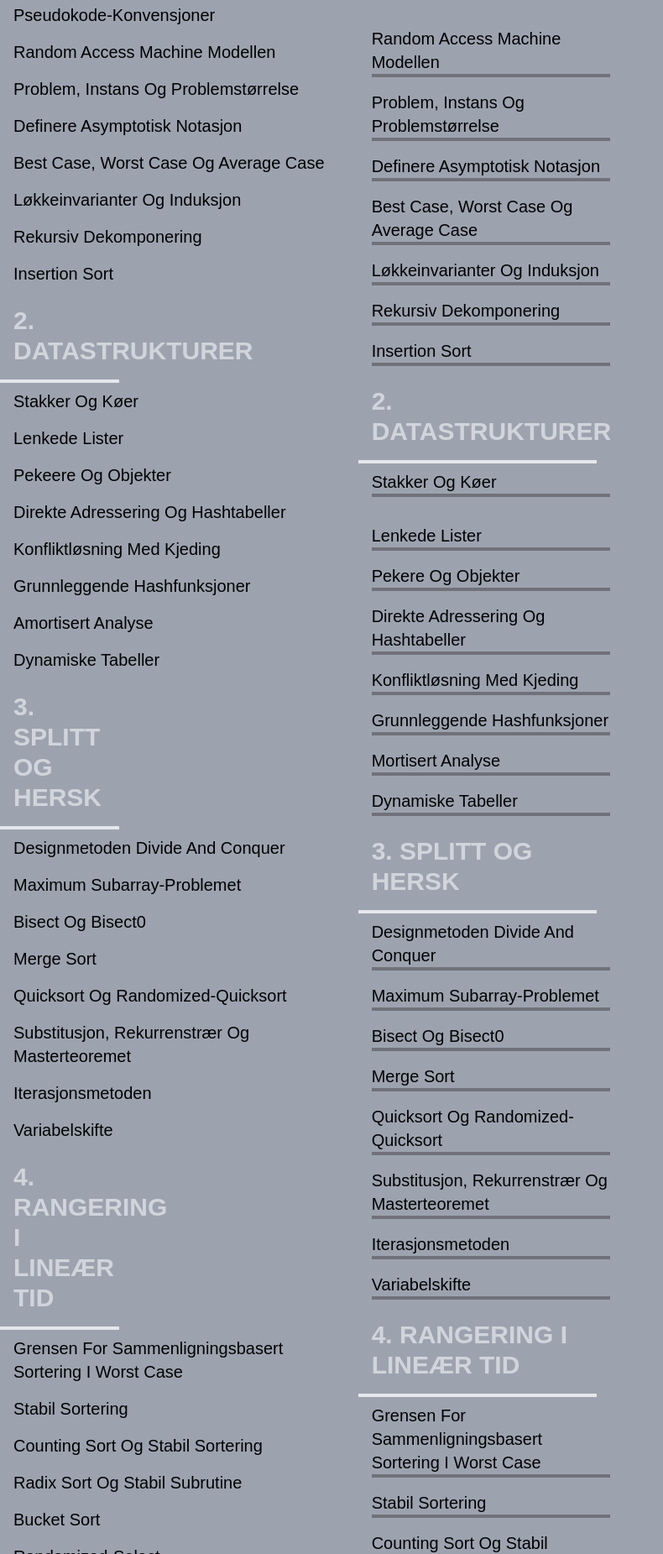
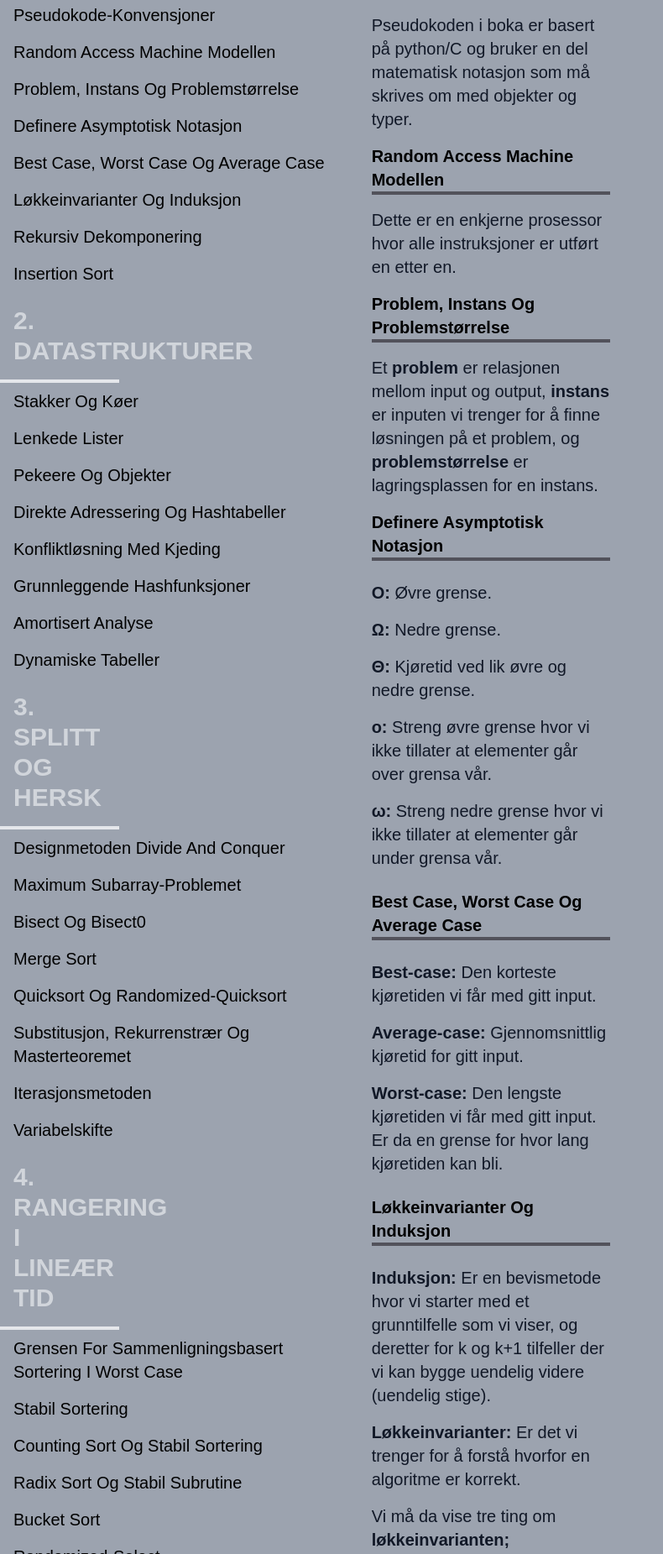
Before and after one commit to JorgenJohansen/Algdat-wiki, a website: page index.html in a window 1280 px wide. Shown: the part 264-2115 px from the top of the page at 84% size, without its empty margins (0-790 px from the left). Drawn offline with Linux system fonts and the light colour scheme; a web font is replaced by a local one.

Commit message:
Added all content to first chapter

```diff
--- a/index.html
+++ b/index.html
@@ -182,15 +182,63 @@
             <!-- Problemer og algoritmer -->
             <div class="flex flex-col">
               <h2 class="content-title">1. Problemer og algoritmer</h2>
+
               <h3 class="content-subtitle">Pseudokode-konvensjoner</h3>
-              <p class="content-paragraph"></p>
+              <p class="content-paragraph">
+                Pseudokoden i boka er basert på python/C og bruker en del matematisk notasjon som må skrives om med objekter og typer.
+              </p>
+
               <h3 class="content-subtitle">Random access machine modellen</h3>
-              <h3 class="content-subtitle">Problem, instans og problemstørrelse</a>
+              <p class="content-paragraph">
+                Dette er en enkjerne prosessor hvor alle instruksjoner er utført en etter en.
+              </p>
+              <h3 class="content-subtitle">Problem, instans og problemstørrelse</h3>
+                <p class="content-paragraph">
+                  Et <span>problem</span> er relasjonen mellom input og output, <span>instans</span> er inputen vi trenger for å finne løsningen på et problem, og <span>problemstørrelse</span> er lagringsplassen for en instans.
+
+                </p>
               <h3 class="content-subtitle">Definere asymptotisk notasjon</h3>
-              <h3 class="content-subtitle">Best case, Worst case og Average case</a>
+
+                <ul class="flex flex-col content-paragraph">
+                  <li><span>O:</span> Øvre grense.</li>
+                  <li><span>Ω:</span> Nedre grense.</li>
+                  <li><span>Θ:</span> Kjøretid ved lik øvre og nedre grense.</li>
+                  <li><span>o:</span> Streng øvre grense hvor vi ikke tillater at elementer går over grensa vår.</li>
+                  <li><span>ω:</span> Streng nedre grense hvor vi ikke tillater at elementer går under grensa vår.</li>
+                </ul>
+
+              <h3 class="content-subtitle">Best case, Worst case og Average case</h3>
+              <ul class="flex flex-col content-paragraph">
+                <li><span>Best-case:</span> Den korteste kjøretiden vi får med gitt input.</li>
+                <li><span>Average-case:</span> Gjennomsnittlig kjøretid for gitt input.</li>
+                <li><span>Worst-case: </span>Den lengste kjøretiden vi får med gitt input. Er da en grense for hvor lang kjøretiden kan bli.</li>
+              </ul>
+
+
               <h3 class="content-subtitle">Løkkeinvarianter og Induksjon</h3>
+              <ul class="flex flex-col content-paragraph">
+                 <li><span>Induksjon:</span> Er en bevismetode hvor vi starter med et grunntilfelle som vi viser, og deretter for k og k+1 tilfeller der vi kan bygge uendelig videre (uendelig stige). </li>
+                 <li><span>Løkkeinvarianter:</span> Er det vi trenger for å forstå hvorfor en algoritme er korrekt. </li>
+                 <li>Vi må da vise tre ting om <span>løkkeinvarianten;</span></li>
+                 <ul class="flex flex-col content-paragraph">
+                  <li><span>Initialisering:</span> Den er sann før den første iterasjonen av løkken.</li>
+                  <li><span>Vedlikehold:</span> Den er sann før iterasjonen av løkken og er sann før neste iterasjonen.</li>
+                  <li><span>Terminering:</span> Når løkken terminerers, vil invarianten gi oss en verdifull egenskap som viser at algoritmen er korrekt.</li>
+                 </ul>
+              </ul>
+
               <h3 class="content-subtitle">Rekursiv Dekomponering</h3>
-              <h3 class="content-subtitle">Insertion sort</a>
+              <ul class="content-paragraph">
+                <li><span>Rekursiv dekomponering:</span> Vi deler opp problemet i mindre problemer og løser de rekursivt.</li>
+                <li><span>Induksjon over delinstanser:</span> Gir oss mulighet til å løse rekursiv dekomponering ved å finne delsvar til løsningen vår.</li>
+              </ul>
+              <h3 class="content-subtitle">Insertion sort</h3>
+                <ul class="flex flex-col content-paragraph">
+                  <li>Vi starter med å ta ut det minste tallet og deretter sortere resten rekursivt og til slutt sette inn det det minste tallet til en sortert sekvens.<li>
+                  <li><span>I beste tilfelle</span> har denne algoritmen <span>Θ(n)</span> i kjøretid dersom listen er allerede sortert.</li>
+                  <li><span>I verste tilfelle</span> har vi <span>Θ(n^2)</span>  på grunn av n * n-1 elementer sortert.</li>
+                </ul>
+
             </div>
             <!-- Datastrukturer -->
             <div class="flex flex-col">
@@ -198,12 +246,12 @@
               <h3 class="content-subtitle">Stakker og Køer</h3>
               <p class="content-paragraph"></p>
               <h3 class="content-subtitle">Lenkede Lister</h3>
-              <h3 class="content-subtitle">Pekere og Objekter</a>
+              <h3 class="content-subtitle">Pekere og Objekter</h3>
               <h3 class="content-subtitle">Direkte Adressering og Hashtabeller</h3>
-              <h3 class="content-subtitle">Konfliktløsning med Kjeding</a>
+              <h3 class="content-subtitle">Konfliktløsning med Kjeding</h3>
               <h3 class="content-subtitle">Grunnleggende Hashfunksjoner</h3>
               <h3 class="content-subtitle">mortisert Analyse</h3>
-              <h3 class="content-subtitle">Dynamiske Tabeller</a>
+              <h3 class="content-subtitle">Dynamiske Tabeller</h3>
             </div>
             <!-- Splitt og Hersk -->
             <div class="flex flex-col">
--- a/input.css
+++ b/input.css
@@ -1,6 +1,15 @@
 @tailwind base;
 @tailwind components;
 @tailwind utilities;
+
+@layer base {
+    span {
+        @apply font-bold ;
+    }
+    li{
+        @apply my-2;
+    }
+}
 
 
 /*Sidebar styles*/
@@ -19,9 +28,9 @@
 }
 
 .content-subtitle{
-    @apply text-xl mx-4 my-2 capitalize border-b-4 border-zinc-500 w-full md:w-2/3 lg:w-1/2 xl:w-1/3;
+    @apply font-bold text-xl mx-4 my-2 capitalize border-b-4 border-zinc-600 w-full md:w-2/3 lg:w-1/2 xl:w-1/3;
 }
 
 .content-paragraph {
-    @apply text-xl mx-4 my-2 text-left w-full md:w-2/3 lg:w-1/2 xl:w-1/3;
+    @apply  text-gray-900 mx-4 my-2 text-xl text-left w-full md:w-2/3 lg:w-1/2 xl:w-1/3;
 }
```
Also changed, not shown: css/style.css.
